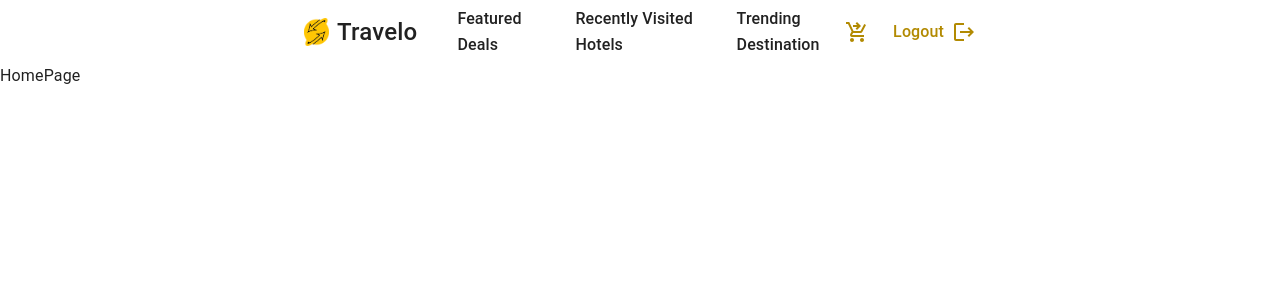
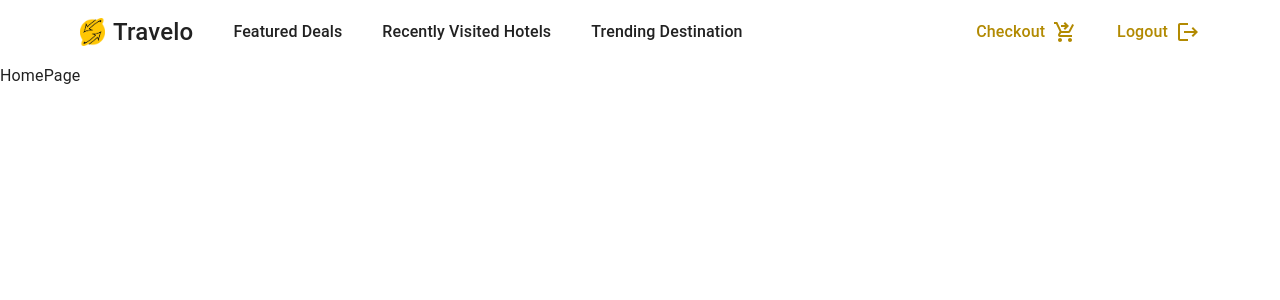
Before and after one commit to Jamal-SaadEddin/Travelo, a React (Vite) app: page / in a window 1280 px wide. Shown: the top 300 px of the page. Built offline with nearby package versions, Linux system fonts and the light colour scheme.

Commit message:
Extract NavbarList component

```diff
--- a/src/components/Navbar/Navbar.tsx
+++ b/src/components/Navbar/Navbar.tsx
@@ -1,7 +1,7 @@
+import { Hidden } from "@mui/material";
 import MuiAppBar from "@mui/material/AppBar";
-import Box from "@mui/material/Box";
 import MuiToolbar from "@mui/material/Toolbar";
-import NavbarLink from "./NavbarLink";
+import NavbarList from "./NavbarList";
 import { leftNavLinks, rightNavLinks } from "./constants/links";
 
 const Navbar = () => {
@@ -10,36 +10,15 @@ const Navbar = () => {
       <MuiAppBar
         elevation={0}
         position="fixed"
-        sx={{ px: 35, bgcolor: "inherit" }}
+        sx={{ px: { xs: 1, lg: 7, xl: 35 }, bgcolor: "inherit" }}
       >
         <MuiToolbar
           sx={{ justifyContent: "space-between", px: 0, bgcolor: "inherit" }}
         >
-          <Box
-            sx={{
-              display: "flex",
-              justifyContent: "flex-start",
-              alignItems: "center",
-              gap: 5,
-            }}
-          >
-            {leftNavLinks.map((link, index) => (
-              <NavbarLink key={index} {...link} />
-            ))}
-          </Box>
-          <Box
-            sx={{
-              flex: 1,
-              display: "flex",
-              justifyContent: "flex-end",
-              alignItems: "center",
-              gap: 3,
-            }}
-          >
-            {rightNavLinks.map((link, index) => (
-              <NavbarLink key={index} {...link} />
-            ))}
-          </Box>
+          <Hidden lgDown>
+            <NavbarList justifyContent="flex-start" links={leftNavLinks} />
+            <NavbarList justifyContent="flex-end" links={rightNavLinks} />
+          </Hidden>
         </MuiToolbar>
       </MuiAppBar>
       <MuiToolbar />
--- /dev/null
+++ b/src/components/Navbar/NavbarList.tsx
@@ -0,0 +1,27 @@
+import { Box } from "@mui/material";
+import NavbarLink from "./NavbarLink";
+import NavLink from "./entities/NavLink";
+
+interface Props {
+  justifyContent: string;
+  links: NavLink[];
+}
+
+const NavbarList = ({ justifyContent, links }: Props) => {
+  return (
+    <Box
+      sx={{
+        display: "flex",
+        justifyContent: justifyContent,
+        alignItems: "center",
+        gap: 5,
+      }}
+    >
+      {links.map((link, index) => (
+        <NavbarLink key={index} {...link} />
+      ))}
+    </Box>
+  );
+};
+
+export default NavbarList;
--- a/src/components/Navbar/constants/links.tsx
+++ b/src/components/Navbar/constants/links.tsx
@@ -35,13 +35,17 @@ export const leftNavLinks: NavLink[] = [
 const rightLink = {
   fontSize: 16,
   color: "primary.dark",
-  // ml: 3,
   display: "flex",
   alignItems: "center",
   gap: 1,
 };
 
 export const rightNavLinks: NavLink[] = [
-  { href: "/checkout", sx: rightLink, child_1: <ShoppingCartCheckoutIcon /> },
+  {
+    href: "/checkout",
+    sx: rightLink,
+    title: "Checkout",
+    child_2: <ShoppingCartCheckoutIcon />,
+  },
   { href: "/login", sx: rightLink, title: "Logout", child_2: <LogoutIcon /> },
 ];
```
